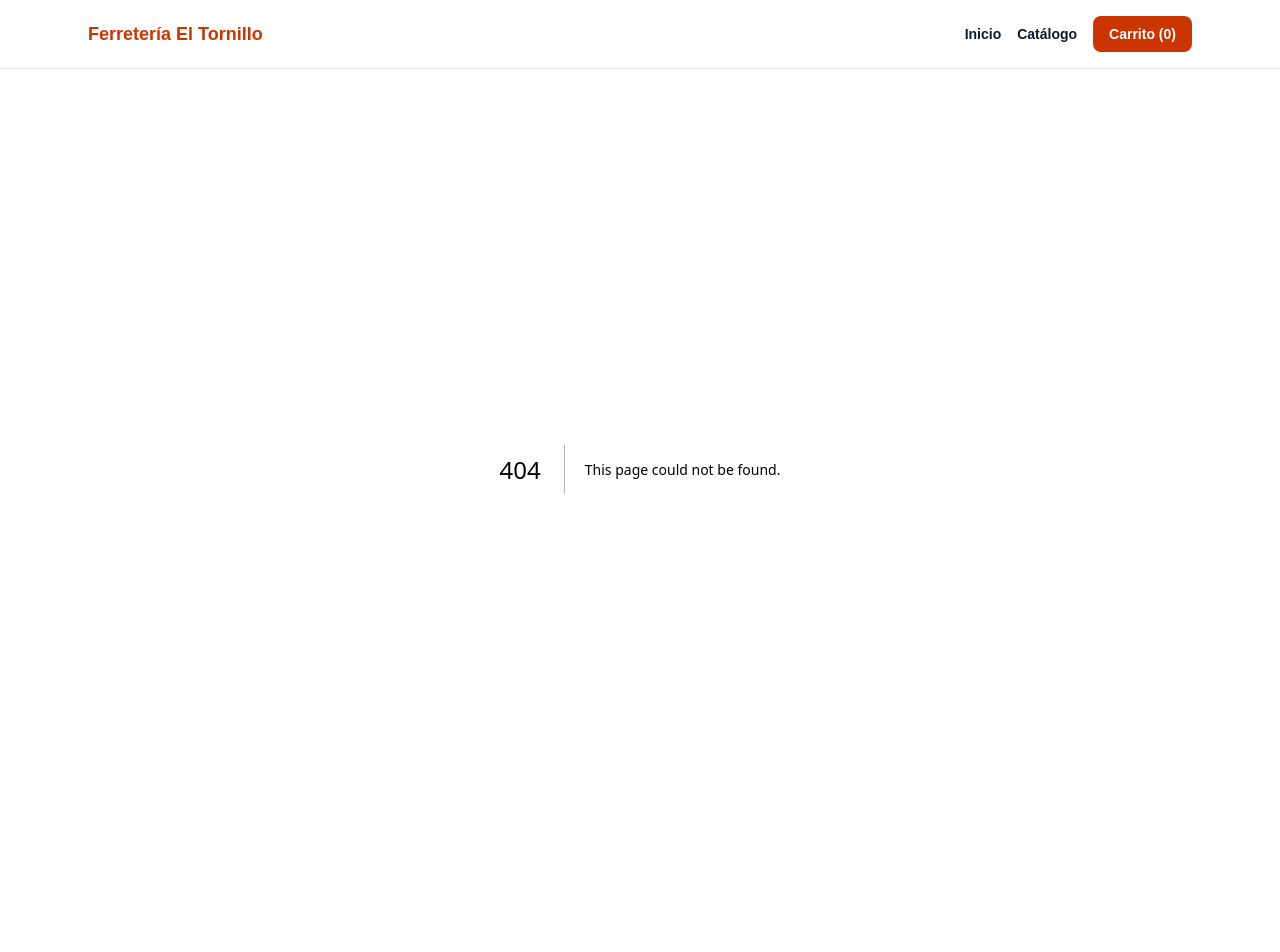
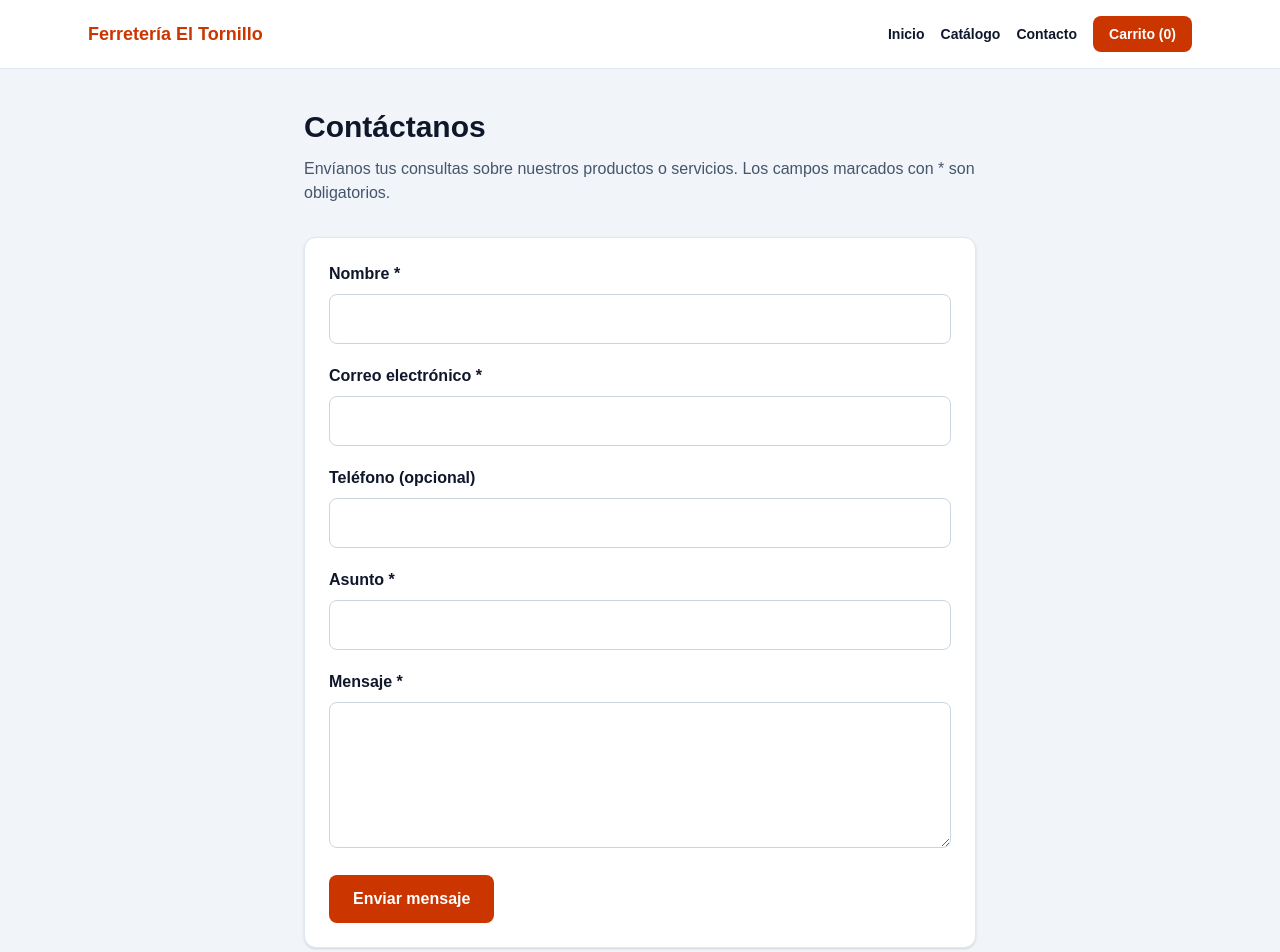
Before and after one commit to joseriverago/ferreteria-el-tornillo, a Next.js app: page /contacto in a window 1280 px wide. Before the commit this address had no page. Shown: the top 952 px of the page. Before the commit the page ends 869 px from the top, so only its background shows below. Built offline with nearby package versions, Linux system fonts and the light colour scheme.

Commit message:
Implementar formulario de contacto con validacion y guardado en MongoDB

```diff
--- /dev/null
+++ b/src/app/api/contacto/route.ts
@@ -0,0 +1,98 @@
+import { NextResponse } from "next/server";
+import { z } from "zod";
+import { connectDB } from "@/lib/mongodb";
+import ContactMessage from "@/models/ContactMessage";
+
+export const runtime = "nodejs";
+
+const ContactoSchema = z.object({
+  nombre: z
+    .string()
+    .trim()
+    .min(2, "El nombre debe tener al menos 2 caracteres.")
+    .max(100, "El nombre no puede superar los 100 caracteres."),
+  correo: z
+    .string()
+    .trim()
+    .toLowerCase()
+    .email("Ingresa un correo electrónico válido.")
+    .max(254, "El correo es demasiado largo."),
+  telefono: z
+    .string()
+    .trim()
+    .max(20, "El teléfono no puede superar los 20 caracteres.")
+    .optional()
+    .default(""),
+  asunto: z
+    .string()
+    .trim()
+    .min(3, "El asunto debe tener al menos 3 caracteres.")
+    .max(150, "El asunto no puede superar los 150 caracteres."),
+  mensaje: z
+    .string()
+    .trim()
+    .min(10, "El mensaje debe tener al menos 10 caracteres.")
+    .max(2000, "El mensaje no puede superar los 2000 caracteres."),
+});
+
+export async function POST(request: Request) {
+  let datos: unknown;
+
+  try {
+    datos = await request.json();
+  } catch {
+    return NextResponse.json(
+      {
+        ok: false,
+        mensaje: "El cuerpo de la solicitud debe ser un JSON válido.",
+      },
+      { status: 400 }
+    );
+  }
+
+  const resultado = ContactoSchema.safeParse(datos);
+
+  if (!resultado.success) {
+    return NextResponse.json(
+      {
+        ok: false,
+        mensaje: "Revisa los datos del formulario.",
+        errores: resultado.error.issues.map((error) => ({
+          campo: error.path.join("."),
+          mensaje: error.message,
+        })),
+      },
+      { status: 400 }
+    );
+  }
+
+  try {
+    await connectDB();
+
+    await ContactMessage.create({
+      ...resultado.data,
+      estado: "pendiente",
+    });
+
+    return NextResponse.json(
+      {
+        ok: true,
+        mensaje: "Tu mensaje fue recibido correctamente.",
+      },
+      { status: 201 }
+    );
+  } catch (error: unknown) {
+    console.error(
+      "Error al guardar el mensaje de contacto:",
+      error instanceof Error ? error.name : "Error desconocido"
+    );
+
+    return NextResponse.json(
+      {
+        ok: false,
+        mensaje: "No pudimos guardar tu mensaje. Inténtalo nuevamente.",
+      },
+      { status: 500 }
+    );
+  }
+}
--- /dev/null
+++ b/src/app/contacto/page.tsx
@@ -0,0 +1,205 @@
+"use client";
+
+import { useState } from "react";
+import type { FormEvent } from "react";
+
+type RespuestaContacto = {
+  ok: boolean;
+  mensaje: string;
+  errores?: {
+    campo: string;
+    mensaje: string;
+  }[];
+};
+
+type Aviso = {
+  tipo: "exito" | "error";
+  texto: string;
+};
+
+const estiloCampo =
+  "mt-2 w-full rounded-lg border border-slate-300 px-4 py-3 " +
+  "focus:border-orange-700 focus:outline-none focus:ring-2 " +
+  "focus:ring-orange-700";
+
+export default function ContactoPage() {
+  const [enviando, setEnviando] = useState(false);
+  const [aviso, setAviso] = useState<Aviso | null>(null);
+
+  async function enviarMensaje(event: FormEvent<HTMLFormElement>) {
+    event.preventDefault();
+
+    if (enviando) return;
+
+    const formulario = event.currentTarget;
+    const datos = new FormData(formulario);
+
+    setEnviando(true);
+    setAviso(null);
+
+    try {
+      const respuesta = await fetch("/api/contacto", {
+        method: "POST",
+        headers: {
+          "Content-Type": "application/json",
+        },
+        body: JSON.stringify({
+          nombre: datos.get("nombre"),
+          correo: datos.get("correo"),
+          telefono: datos.get("telefono"),
+          asunto: datos.get("asunto"),
+          mensaje: datos.get("mensaje"),
+        }),
+      });
+
+      const resultado: RespuestaContacto = await respuesta.json();
+
+      if (!respuesta.ok || !resultado.ok) {
+        const detalle = resultado.errores
+          ?.map((error) => error.mensaje)
+          .join(" ");
+
+        setAviso({
+          tipo: "error",
+          texto: detalle || resultado.mensaje,
+        });
+
+        return;
+      }
+
+      formulario.reset();
+
+      setAviso({
+        tipo: "exito",
+        texto: resultado.mensaje,
+      });
+    } catch {
+      setAviso({
+        tipo: "error",
+        texto:
+          "No pudimos confirmar el envío. Revisa tu conexión e inténtalo nuevamente.",
+      });
+    } finally {
+      setEnviando(false);
+    }
+  }
+
+  return (
+    <main className="flex-1 bg-slate-100 px-6 py-10 text-slate-900">
+      <div className="mx-auto max-w-2xl">
+        <h1 className="text-3xl font-bold">Contáctanos</h1>
+
+        <p className="mt-3 text-slate-600">
+          Envíanos tus consultas sobre nuestros productos o servicios.
+          Los campos marcados con * son obligatorios.
+        </p>
+
+        <form
+          onSubmit={enviarMensaje}
+          aria-busy={enviando}
+          className="mt-8 rounded-xl border border-slate-200 bg-white p-6 shadow-sm"
+        >
+          <fieldset disabled={enviando} className="space-y-5">
+            <legend className="sr-only">Datos de contacto y consulta</legend>
+
+            <div>
+              <label htmlFor="nombre" className="font-semibold">
+                Nombre *
+              </label>
+              <input
+                id="nombre"
+                name="nombre"
+                type="text"
+                autoComplete="name"
+                required
+                minLength={2}
+                maxLength={100}
+                className={estiloCampo}
+              />
+            </div>
+
+            <div>
+              <label htmlFor="correo" className="font-semibold">
+                Correo electrónico *
+              </label>
+              <input
+                id="correo"
+                name="correo"
+                type="email"
+                autoComplete="email"
+                required
+                maxLength={254}
+                className={estiloCampo}
+              />
+            </div>
+
+            <div>
+              <label htmlFor="telefono" className="font-semibold">
+                Teléfono (opcional)
+              </label>
+              <input
+                id="telefono"
+                name="telefono"
+                type="tel"
+                autoComplete="tel"
+                maxLength={20}
+                className={estiloCampo}
+              />
+            </div>
+
+            <div>
+              <label htmlFor="asunto" className="font-semibold">
+                Asunto *
+              </label>
+              <input
+                id="asunto"
+                name="asunto"
+                type="text"
+                required
+                minLength={3}
+                maxLength={150}
+                className={estiloCampo}
+              />
+            </div>
+
+            <div>
+              <label htmlFor="mensaje" className="font-semibold">
+                Mensaje *
+              </label>
+              <textarea
+                id="mensaje"
+                name="mensaje"
+                rows={5}
+                required
+                minLength={10}
+                maxLength={2000}
+                className={estiloCampo}
+              />
+            </div>
+
+            <button
+              type="submit"
+              className="rounded-lg bg-orange-700 px-6 py-3 font-semibold text-white hover:bg-orange-800 disabled:cursor-not-allowed disabled:opacity-60"
+            >
+              {enviando ? "Enviando..." : "Enviar mensaje"}
+            </button>
+          </fieldset>
+
+          <div role="status" aria-live="polite" aria-atomic="true">
+            {aviso && (
+              <p
+                className={`mt-5 rounded-lg p-4 ${
+                  aviso.tipo === "exito"
+                    ? "bg-green-50 text-green-800"
+                    : "bg-red-50 text-red-800"
+                }`}
+              >
+                {aviso.texto}
+              </p>
+            )}
+          </div>
+        </form>
+      </div>
+    </main>
+  );
+}
--- a/src/components/Navegacion.tsx
+++ b/src/components/Navegacion.tsx
@@ -33,7 +33,12 @@ export default function Navegacion() {
           >
             Catálogo
           </Link>
-
+          <Link
+            href="/contacto"
+            className="hover:text-orange-700 hover:underline"
+          >
+            Contacto
+          </Link>
           <Link
             href="/carrito"
             className="rounded-lg bg-orange-700 px-4 py-2 text-white hover:bg-orange-800"
--- /dev/null
+++ b/src/models/ContactMessage.ts
@@ -0,0 +1,61 @@
+import { Schema, model, models } from "mongoose";
+import type { InferSchemaType, Model } from "mongoose";
+
+const ContactMessageSchema = new Schema(
+  {
+    nombre: {
+      type: String,
+      required: true, //exige los campos obligatorios.
+      trim: true, //elimina espacios al principio y al final del texto.
+      minlength: 2, //limitan la longitud de los datos.
+      maxlength: 100, //limitan la longitud de los datos.
+    },
+    correo: {
+      type: String,
+      required: true,
+      trim: true,
+      lowercase: true,
+      maxlength: 254,
+    },
+    telefono: {
+      type: String,
+      trim: true,
+      default: "",
+      maxlength: 20,
+    },
+    asunto: {
+      type: String,
+      required: true,
+      trim: true,
+      minlength: 3,
+      maxlength: 150,
+    },
+    mensaje: {
+      type: String,
+      required: true,
+      trim: true,
+      minlength: 10,
+      maxlength: 2000,
+    },
+    estado: {
+      type: String,
+      enum: ["pendiente", "atendido"],
+      default: "pendiente",
+      required: true,
+    },
+  },
+  {
+    timestamps: true, //registra automáticamente las fechas de creación y actualización.
+    collection: "mensajes_contacto",
+  }
+);
+
+export type ContactMessageType = InferSchemaType<
+  typeof ContactMessageSchema
+>;
+
+const ContactMessage =
+  (models.ContactMessage as Model<ContactMessageType> | undefined) ?? //reutiliza el modelo si ya fue registrado, evitando redefinirlo durante las recargas del servidor.
+  model<ContactMessageType>("ContactMessage", ContactMessageSchema);
+
+export default ContactMessage;
```
Also changed, not shown: src/app/catalogo/page.tsx (line endings or trailing spaces).
